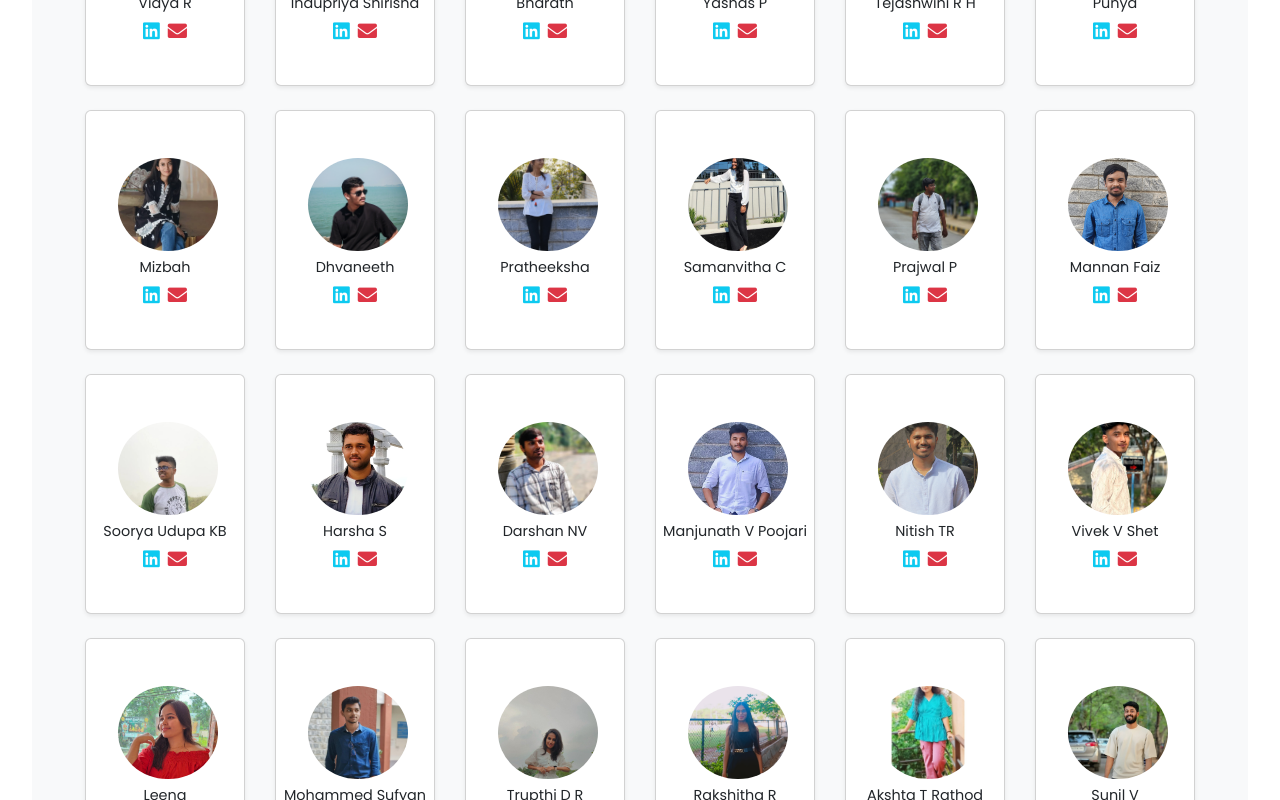
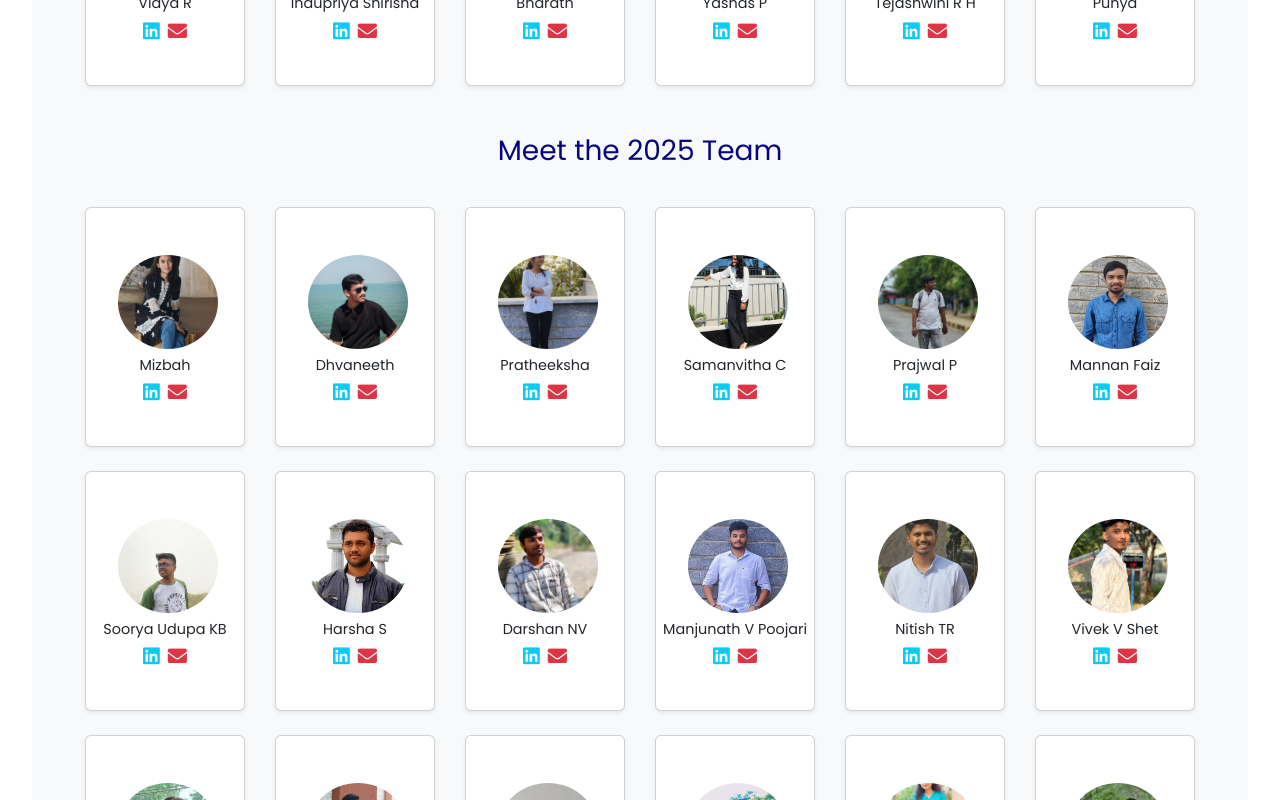
Before and after one commit to samanvitha-channagiri/ieee-jnnce, a React (Vite) app: page /team in a window 1280 px wide. Shown: the part 1400-2200 px from the top of the page. Built offline with nearby package versions, Linux system fonts and the light colour scheme.

Commit message:
created a new arr for 2025 team for saperation

```diff
--- a/src/components/Team.jsx
+++ b/src/components/Team.jsx
@@ -4,7 +4,7 @@ import "bootstrap/dist/css/bootstrap.min.css";
 import images from '../assets/team members/assets'; // Adjust the path to your images
 
 const Team = () => {
-  const teamMembers = [
+  const teamMembers1 = [
     {
       name: "Abhishek H J",
       image: images[0],
@@ -265,7 +265,10 @@ const Team = () => {
         linkedin: "",
         email: "",
       },
-    },{
+    }
+    // Add more team members as needed
+  ];
+  const teamMembers2=[{
     name: "Mizbah",
     image: images[38],
     info:"",
@@ -497,9 +500,7 @@ const Team = () => {
       linkedin: "https://www.linkedin.com/in/moulya-rg-21a611324?utm_source=share&utm_campaign=share_via&utm_content=profile&utm_medium=android_app",
       email: "moulyargsoratur@gmail.com ",
     },
-    }
-    // Add more team members as needed
-  ];
+  }];
 
   return (
 
@@ -507,12 +508,62 @@ const Team = () => {
       <Container>
         <Row className="justify-content-center my-4">
           <Col md={7} className="text-center">
-            <h3 className="mb-3">Meet the Team</h3>
+            <h3 className="mb-3">Meet the 2024 Team</h3>
 
           </Col>
         </Row>
         <Row>
-          {teamMembers.map((member, index) => (
+          {teamMembers1.map((member, index) => (
+            <Col xs={6} sm={6} md={4} lg={2} key={index} className="mb-4">
+              <Card className="shadow-sm" style={{ maxWidth: "160px", margin: "auto", height: "240px", alignItems:"center" }}>
+                <div
+                  style={{
+                    width: "100px",
+                    height: "100px",
+                    backgroundImage: `url(${member.image})`,
+                    backgroundSize: "cover",
+                    backgroundPosition: "center",
+                    borderRadius: "50%",
+                    margin: "auto",
+                    marginTop: "15px",
+                  }}
+                />
+                <Card.Body className="text-center p-2">
+                  <Card.Title
+                    style={{
+                      fontSize: "0.9rem",
+                      whiteSpace: "nowrap",
+
+                      textOverflow: "ellipsis",
+                      margin: 0,
+                    }}
+                    title={member.name} // Tooltip for full name on hover
+                  >
+                    {member.name}
+                  </Card.Title>
+                  <div className="d-flex justify-content-center mt-2">
+                    <a href={member.socials.linkedin} className="text-info mx-1" target="_blank" rel="noopener noreferrer">
+                      <i className="fab fa-linkedin" style={{ fontSize: "1.2rem" }}></i>
+                    </a>
+                    <a href={`mailto:${member.socials.email}`} className="text-danger mx-1">
+                      <i className="fas fa-envelope" style={{ fontSize: "1.2rem" }}></i>
+                    </a>
+                  </div>
+                </Card.Body>
+              </Card>
+            </Col>
+          ))}
+        </Row>
+      </Container>
+      <Container>
+        <Row className="justify-content-center my-4">
+          <Col md={7} className="text-center">
+            <h3 className="mb-3">Meet the 2025 Team</h3>
+
+          </Col>
+        </Row>
+        <Row>
+          {teamMembers2.map((member, index) => (
             <Col xs={6} sm={6} md={4} lg={2} key={index} className="mb-4">
               <Card className="shadow-sm" style={{ maxWidth: "160px", margin: "auto", height: "240px", alignItems:"center" }}>
                 <div
```
Lines whose indentation alone changed are shown as unchanged.
